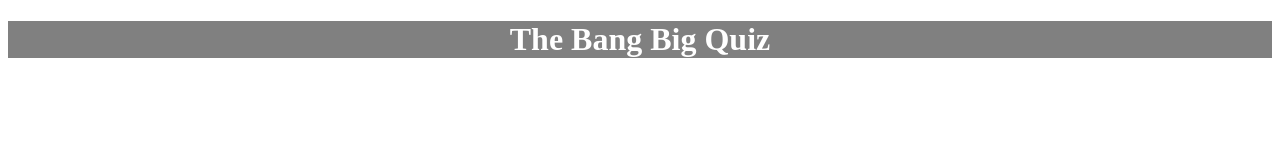
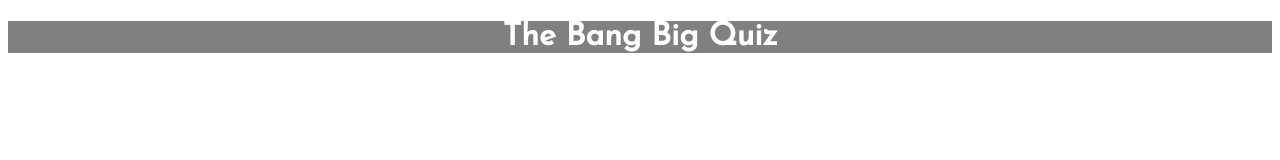
Before and after one commit to pranavgupta8/quiz-app, a plain HTML site: page index.html in a window 1280 px wide. Drawn offline with Linux system fonts and the light colour scheme.

Commit message:
external font face added

```diff
--- a/css/style.css
+++ b/css/style.css
@@ -1,5 +1,7 @@
+
 body {
 	background: white;
+	font-family: 'Josefin Sans', sans-serif;
 }
 
 header {
--- a/index.html
+++ b/index.html
@@ -4,6 +4,7 @@
 	<meta charset="UTF-8">
 	<title>The Bang Big Quiz</title>
 	<link href="css/style.css" rel="stylesheet" type="text/css">
+	<link href="https://fonts.googleapis.com/css?family=Josefin+Sans" rel="stylesheet">
 </head>
 <body>
 
```
